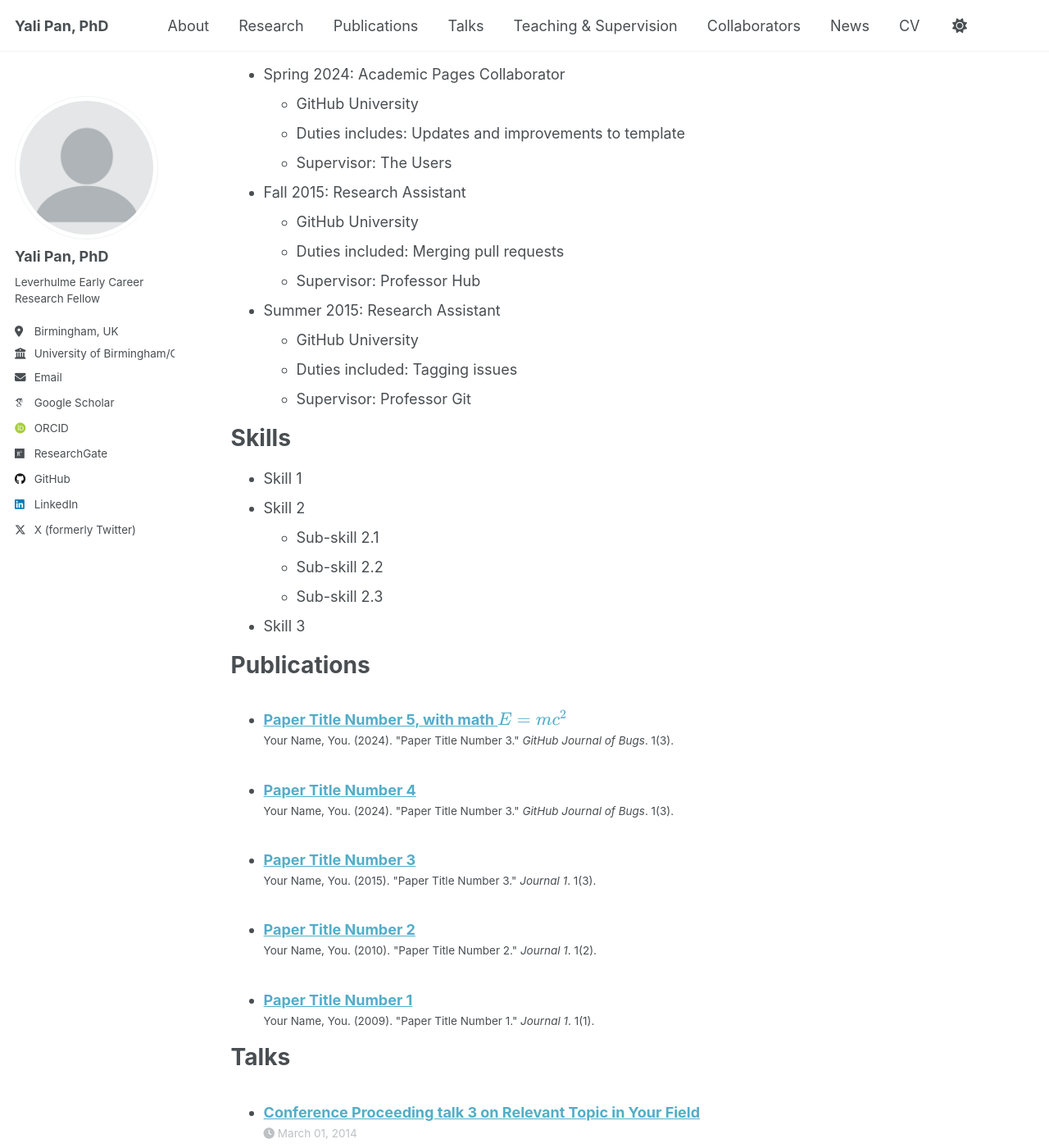
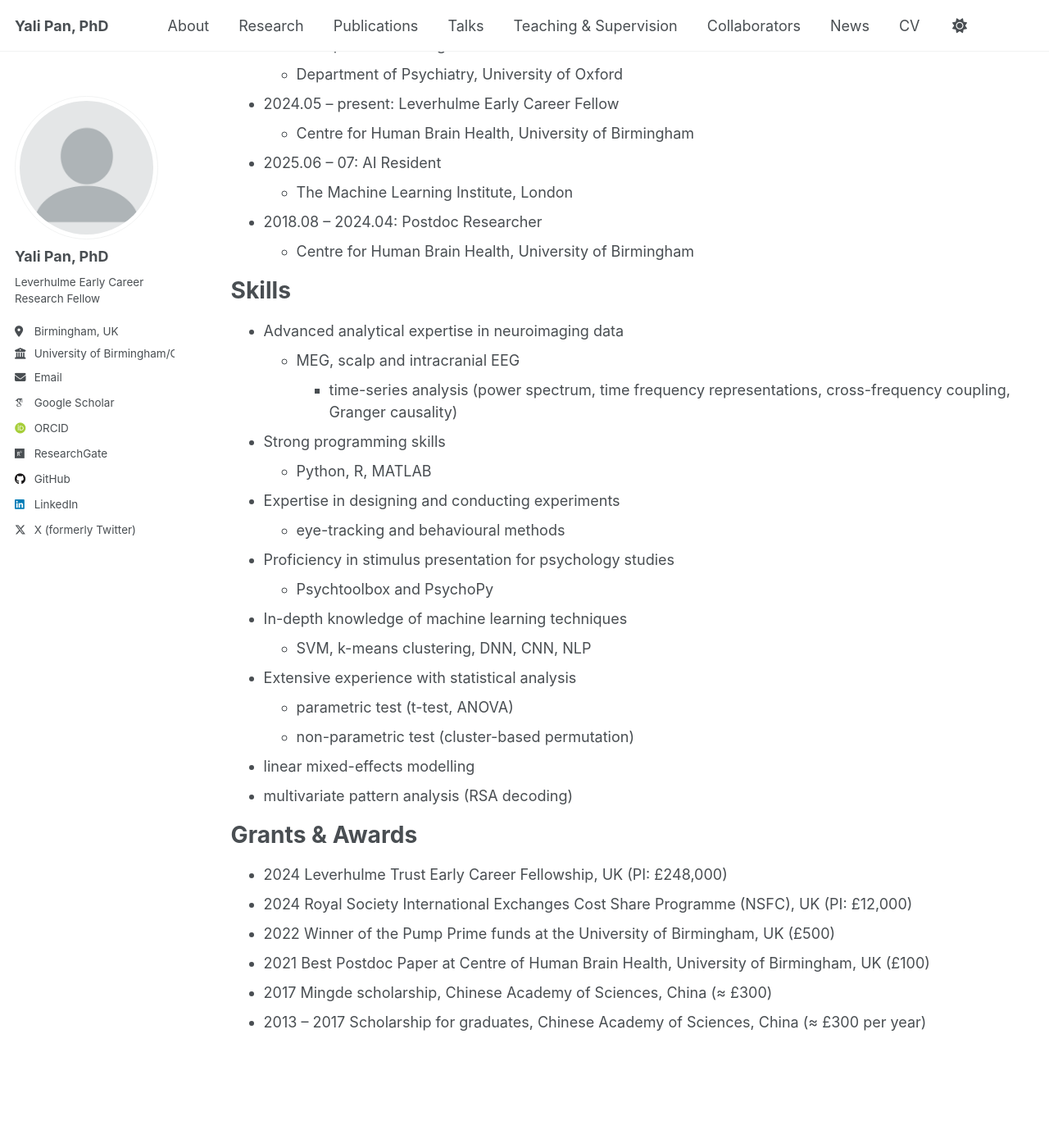
Before and after one commit to yalipan666/yalipan666.github.io, a Jekyll site: the page built from _pages/cv.md, in a window 1280 px wide and 1400 px high, scrolled down 285 px. Shown: the whole window at 82% size. Built offline with Jekyll 4.4.1, drawn with Linux system fonts in a browser that asks for light colours; some web fonts are replaced; a script that is not in the unit is left out; some of the changed text lies outside the part shown.

Commit message:
Update cv.md

```diff
--- a/_pages/cv.md
+++ b/_pages/cv.md
@@ -11,54 +11,47 @@ redirect_from:
 
 Education
 ======
-* Ph.D in Version Control Theory, GitHub University, 2018 (expected)
-* M.S. in Jekyll, GitHub University, 2014
-* B.S. in GitHub, GitHub University, 2012
+* Ph.D in Cognitive Neuroscience, Institute of Psychology, Chinese Academy of Sciences, 2018
+* B.Ed. in Applied Psychology, China Women’s University, 2013
 
 Work experience
 ======
-* Spring 2024: Academic Pages Collaborator
-  * GitHub University
-  * Duties includes: Updates and improvements to template
-  * Supervisor: The Users
+* 2024.12 – present: Visiting Scholar
+  * Department of Psychiatry, University of Oxford
 
-* Fall 2015: Research Assistant
-  * GitHub University
-  * Duties included: Merging pull requests
-  * Supervisor: Professor Hub
+* 2024.05 – present: Leverhulme Early Career Fellow
+  * Centre for Human Brain Health, University of Birmingham
 
-* Summer 2015: Research Assistant
-  * GitHub University
-  * Duties included: Tagging issues
-  * Supervisor: Professor Git
+* 2025.06 – 07: AI Resident
+  * The Machine Learning Institute, London
+
+* 2018.08 – 2024.04: Postdoc Researcher
+  * Centre for Human Brain Health, University of Birmingham
 
 Skills
 ======
-* Skill 1
-* Skill 2
-  * Sub-skill 2.1
-  * Sub-skill 2.2
-  * Sub-skill 2.3
-* Skill 3
+* Advanced analytical expertise in neuroimaging data
+  * MEG, scalp and intracranial EEG
+    * time-series analysis (power spectrum, time frequency representations, cross-frequency coupling, Granger causality)
+* Strong programming skills
+  * Python, R, MATLAB
+* Expertise in designing and conducting experiments
+  * eye-tracking and behavioural methods
+* Proficiency in stimulus presentation for psychology studies
+  * Psychtoolbox and PsychoPy
+* In-depth knowledge of machine learning techniques
+  * SVM, k-means clustering, DNN, CNN, NLP
+* Extensive experience with statistical analysis
+  * parametric test (t-test, ANOVA)
+  * non-parametric test (cluster-based permutation)
+* linear mixed-effects modelling
+* multivariate pattern analysis (RSA decoding)
 
-Publications
+Grants & Awards
 ======
-  <ul>{% for post in site.publications reversed %}
-    {% include archive-single-cv.html %}
-  {% endfor %}</ul>
-
-Talks
-======
-  <ul>{% for post in site.talks reversed %}
-    {% include archive-single-talk-cv.html  %}
-  {% endfor %}</ul>
-
-Teaching
-======
-  <ul>{% for post in site.teaching reversed %}
-    {% include archive-single-cv.html %}
-  {% endfor %}</ul>
-
-Service and leadership
-======
-* Currently signed in to 43 different slack teams
+* 2024 Leverhulme Trust Early Career Fellowship, UK (PI: £248,000)
+* 2024 Royal Society International Exchanges Cost Share Programme (NSFC), UK (PI: £12,000)
+* 2022 Winner of the Pump Prime funds at the University of Birmingham, UK (£500)
+* 2021 Best Postdoc Paper at Centre of Human Brain Health, University of Birmingham, UK (£100)
+* 2017 Mingde scholarship, Chinese Academy of Sciences, China (≈ £300)
+* 2013 – 2017 Scholarship for graduates, Chinese Academy of Sciences, China (≈ £300 per year)
```
